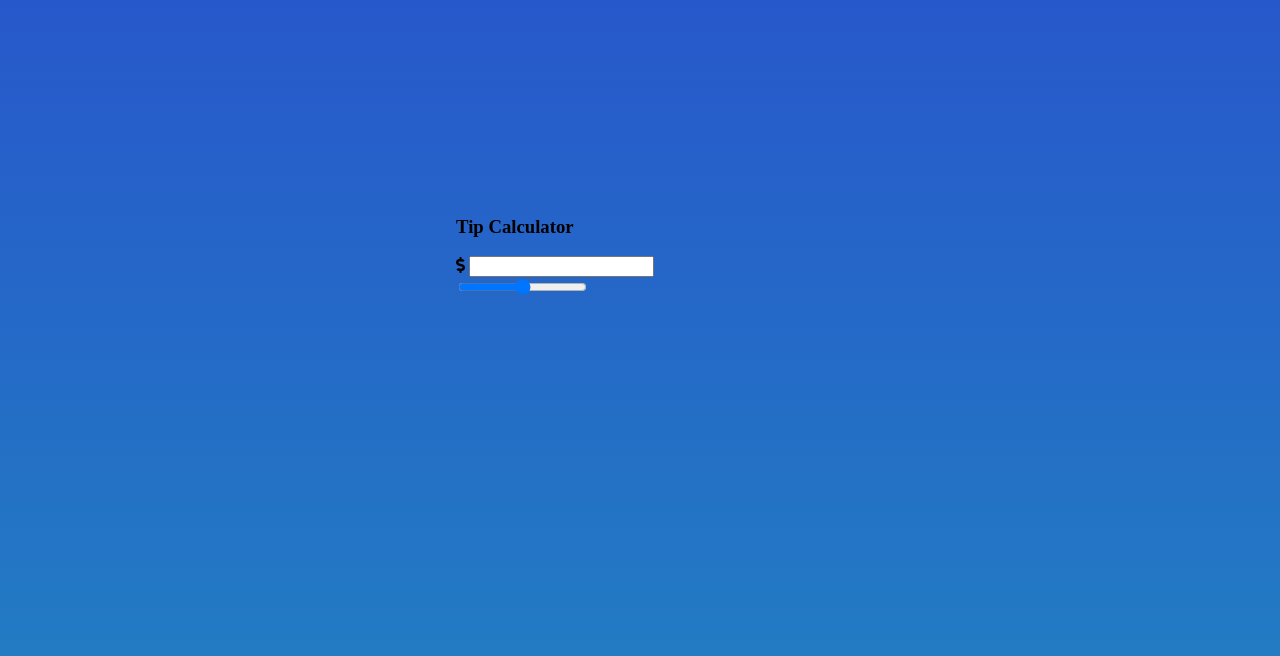
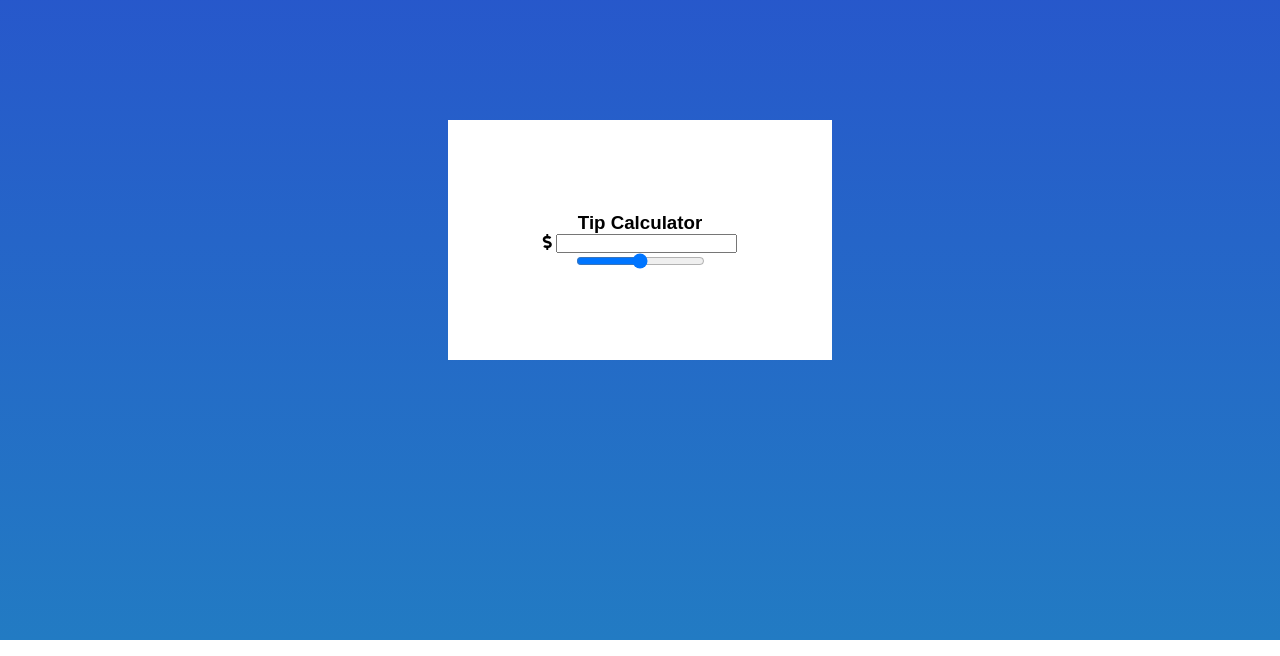
Before and after one commit to marcelooliveiramendes/TipCalculator, a plain HTML site: page index.html in a window 1280 px wide. Shown: the part 160-816 px from the top of the page. Drawn offline with Linux system fonts and the light colour scheme.

Commit message:
Criando HTML

```diff
--- a/index.html
+++ b/index.html
@@ -8,6 +8,11 @@
     <title>Tip Calculator</title>
 
     <style>
+        *{
+            margin: 0;
+            padding: 0;
+            font-family: Arial, Helvetica, sans-serif;
+        }
         body{
             background: rgb(34,123,195);
             background: linear-gradient(0deg, rgba(34,123,195,1) 0%, rgba(40,79,205,1) 100%);
@@ -19,6 +24,12 @@
         }
         .content{
             width: 30%;
+            height: 30%;
+            display: flex;
+            flex-direction: column;
+            justify-content: center;
+            align-items: center;
+            background-color: white;
         }
     </style>
 </head>
```
